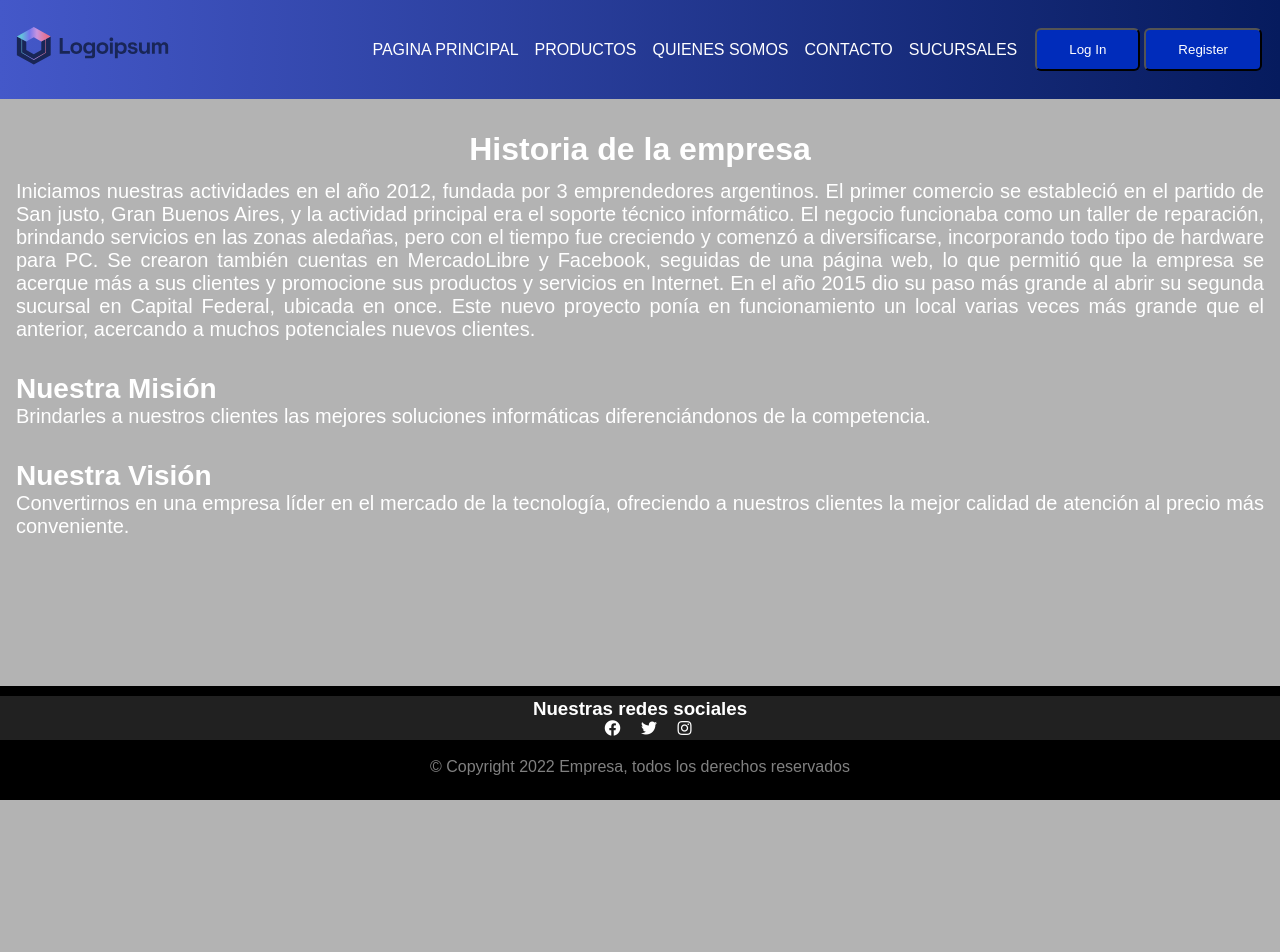
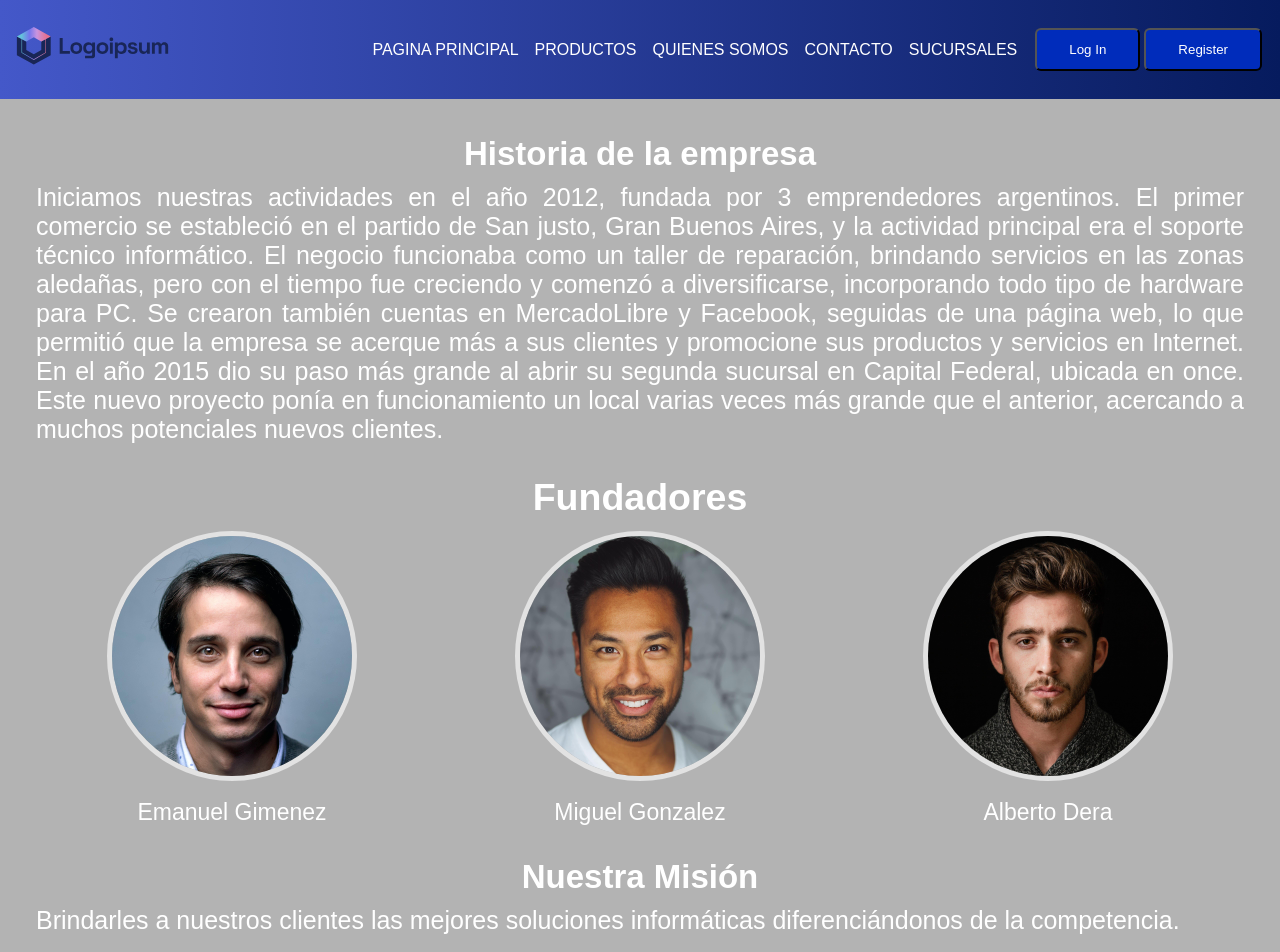
Before and after one commit to FGuardia1/Pagina_de_ventas_de_productos_informaticos-Guardia, a website: page quienesSomos.html in a window 1280 px wide. Shown: the top 952 px of the page. Before the commit the page ends 800 px from the top, so only its background shows below. Drawn offline with nearby package versions, Linux system fonts and the light colour scheme.

Commit message:
Fundadores añadidos

```diff
--- a/quienesSomos.html
+++ b/quienesSomos.html
@@ -68,11 +68,11 @@
       </div>
     </header>
 
-    <div class="gridQuienesSomos">
+    <div class="column">
       <div class="historia">
-        <div class="container">
-          <h1>Historia de la empresa</h1>
-          <p class="historiaEmpresa">
+        <div class="parrafo">
+          <h1 class="parrafo__titulo">Historia de la empresa</h1>
+          <p class="parrafo__texto">
             Iniciamos nuestras actividades en el año 2012, fundada por 3
             emprendedores argentinos. El primer comercio se estableció en el
             partido de San justo, Gran Buenos Aires, y la actividad principal
@@ -90,11 +90,39 @@
           </p>
         </div>
       </div>
-
+      <div class="fundadores">
+        <h2>Fundadores</h2>
+        <div class="fila">
+          <div class="fundador">
+            <img
+              class="fundador__foto"
+              src="images/fundadores/Emanuel_Gimenez.jpg"
+              alt=""
+            />
+            <div class="fundador__nombre">Emanuel Gimenez</div>
+          </div>
+          <div class="fundador">
+            <img
+              class="fundador__foto"
+              src="images/fundadores/Miguel_Gonzalez.jpg"
+              alt=""
+            />
+            <div class="fundador__nombre">Miguel Gonzalez</div>
+          </div>
+          <div class="fundador">
+            <img
+              class="fundador__foto"
+              src="images/fundadores/Alberto_Dera.jpg"
+              alt=""
+            />
+            <div class="fundador__nombre">Alberto Dera</div>
+          </div>
+        </div>
+      </div>
       <div class="mision">
-        <div class="container">
-          <h2>Nuestra Misión</h2>
-          <p>
+        <div class="parrafo">
+          <h2 class="parrafo__titulo">Nuestra Misión</h2>
+          <p class="parrafo__texto">
             Brindarles a nuestros clientes las mejores soluciones informáticas
             diferenciándonos de la competencia.
           </p>
@@ -102,9 +130,9 @@
       </div>
 
       <div class="vision">
-        <div class="container">
-          <h2>Nuestra Visión</h2>
-          <p>
+        <div class="parrafo">
+          <h2 class="parrafo__titulo">Nuestra Visión</h2>
+          <p class="parrafo__texto">
             Convertirnos en una empresa líder en el mercado de la tecnología,
             ofreciendo a nuestros clientes la mejor calidad de atención al
             precio más conveniente.
--- a/scss/_flexYgrids.scss
+++ b/scss/_flexYgrids.scss
@@ -53,21 +53,23 @@ section#buscador {
   justify-content: space-around;
 }
 
-.gridQuienesSomos {
+.column {
   display: flex;
   flex-direction: column;
   text-align: justify;
+
+  justify-items: center;
   padding: 1rem;
   min-height: calc(100vh - $altura-footer - $altura-header);
 }
 
-.flexSucursal {
+.fundadores {
+  margin: 12px 12px;
+}
+
+.fila {
   display: flex;
-  flex-direction: column;
-  align-items: center;
-  justify-items: center;
-  color: rgb(255, 255, 255);
-  text-align: center;
-
-  min-height: calc(100vh - $altura-footer - $altura-header);
+  flex-direction: row;
+  flex-wrap: wrap;
+  justify-content: space-around;
 }
--- a/scss/_generales.scss
+++ b/scss/_generales.scss
@@ -148,32 +148,31 @@ input[type="text"] {
   font-size: 25px;
 }
 
-h1 {
-  margin-top: 12px;
-  margin-bottom: 12px;
+.fundadores {
+  margin: 12px 12px;
+  text-align: center;
+  font-size: 25px;
+}
+.fundador__foto {
+  max-height: 250px;
+  border-radius: 50%;
+  border: 5px solid rgb(226, 226, 226);
+  margin: 12px;
+}
+.fundador__nombre {
+  font-size: 23px;
+}
+
+.parrafo {
+  margin: 20px 20px;
+}
+.parrafo__titulo {
+  font-size: 33px;
+
   text-align: center;
 }
-
-h2 {
-  font-size: 28px;
+.parrafo__texto {
+  margin-top: 10px;
+  font-size: 25px;
+  text-align: justify;
 }
-
-.historiaEmpresa {
-  font-size: 20px;
-}
-
-.mision {
-  .container {
-    p {
-      font-size: 20px;
-    }
-  }
-}
-
-.vision {
-  .container {
-    p {
-      font-size: 20px;
-    }
-  }
-}
--- a/scss/_mediaqueries.scss
+++ b/scss/_mediaqueries.scss
@@ -20,7 +20,7 @@
   }
 
   .header {
-    min-height: 99px;
+    min-height: $altura-header;
   }
 
   .nav-toggle {
--- a/scss/_tablas.scss
+++ /dev/null
@@ -1,16 +0,0 @@
-table {
-  border: 2px solid rgb(25, 29, 255);
-  border-collapse: collapse;
-
-  tr {
-    td {
-      border: 2px solid rgb(25, 29, 255);
-      border-collapse: collapse;
-
-      color: rgb(33, 0, 182);
-      ul {
-        list-style: none;
-      }
-    }
-  }
-}
--- a/scss/estilos.scss
+++ b/scss/estilos.scss
@@ -4,7 +4,6 @@
 @import "flexYgrids";
 @import "footer";
 @import "botones";
-@import "tablas";
 @import "anuncios";
 @import "animaciones";
 @import "mediaqueries";
```
Also changed, not shown: sucursales.html (+1 -1 lines), css/estilos.css, images/fundadores/Alberto_Dera.jpg (added), images/fundadores/Emanuel_Gimenez.jpg (added), images/fundadores/Miguel_Gonzalez.jpg (added), 1 other file.
